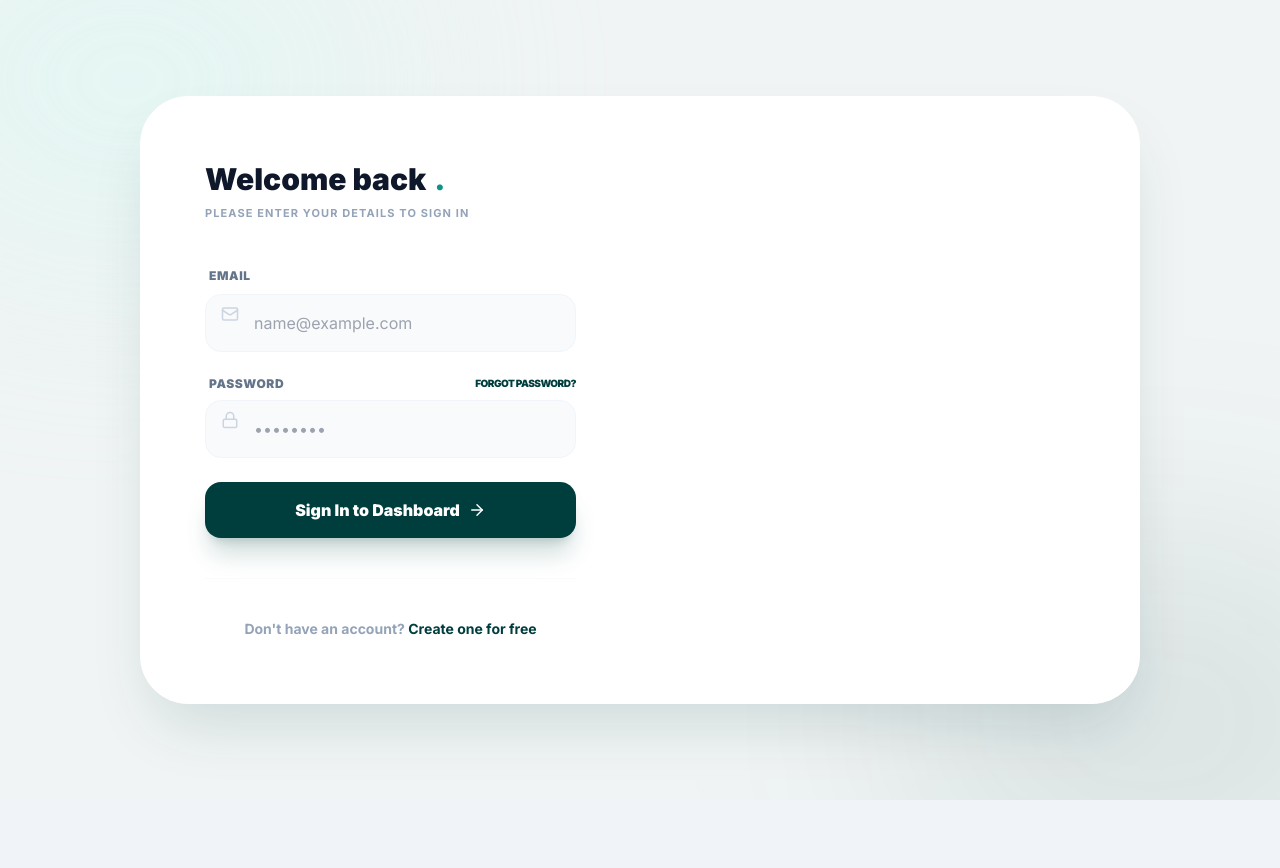
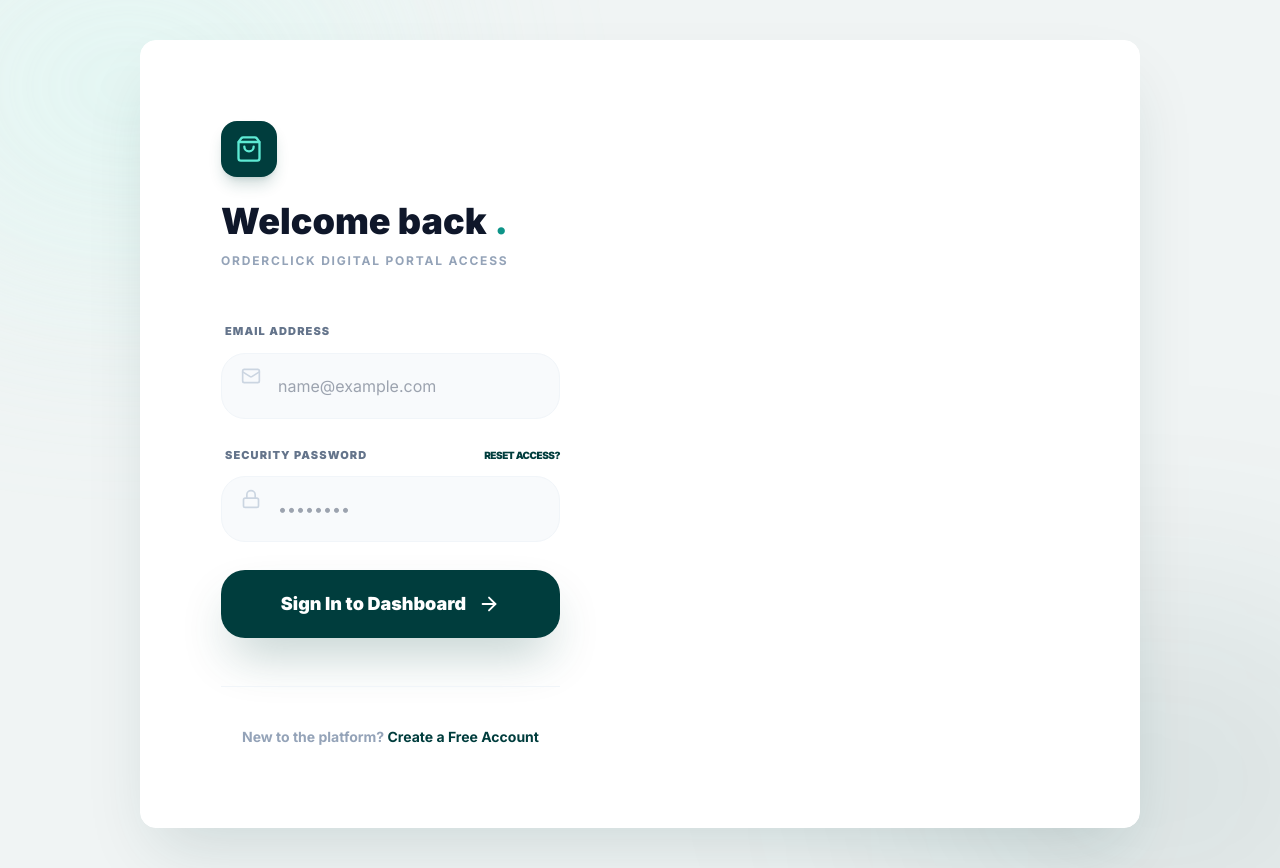
Before and after one commit to EricMomo2957/OrderClick, a React (Vite) app in the folder frontend/: page / in a window 1280 px wide. Before the commit the page ends 800 px from the top, so only its background shows below. Built offline with nearby package versions, Linux system fonts and the light colour scheme.

Commit message:
Update login design and customer shop

```diff
--- a/frontend/src/pages/Login.tsx
+++ b/frontend/src/pages/Login.tsx
@@ -1,5 +1,5 @@
 import { useState } from 'react';
-import { Mail, Lock, ArrowRight, ShieldCheck, ShoppingBag } from 'lucide-react';
+import { Mail, Lock, ArrowRight, ShoppingBag } from 'lucide-react';
 
 interface LoginProps {
   setView: (view: string) => void;
@@ -45,78 +45,56 @@
   };
 
   return (
-    <div className="min-h-screen w-full flex items-center justify-center bg-[#f0f4f4] p-4 md:p-6 font-['Inter'] relative overflow-hidden">
+    <div className="min-h-screen w-full flex items-center justify-center bg-[#f0f4f4] p-4 md:p-10 font-['Inter'] relative overflow-hidden">
       {/* Decorative Blobs */}
       <div className="absolute top-[-10%] left-[-10%] w-[40%] h-[40%] bg-teal-100/50 rounded-full blur-[120px] animate-pulse"></div>
       <div className="absolute bottom-[-10%] right-[-10%] w-[40%] h-[40%] bg-[#003d3d]/10 rounded-full blur-[120px]"></div>
 
-      <div className="relative w-full max-w-[1000px] grid md:grid-cols-2 bg-white rounded-[3rem] shadow-[0_32px_64px_-16px_rgba(0,61,61,0.15)] overflow-hidden border border-white">
+      {/* Expanded White Grid Box */}
+      <div className="relative w-full max-w-[1000px] grid md:grid-cols-2 bg-white rounded-[1.0rem] shadow-[0_32px_64px_-16px_rgba(0,61,61,0.15)] overflow-hidden border border-white">
 
-        {/* Left Side: Branding/Visual */}
-        <div className="hidden md:flex flex-col justify-between p-12 bg-[#003d3d] text-white relative overflow-hidden">
-          <div className="relative z-10">
-            <div className="h-12 w-12 bg-white/10 backdrop-blur-md rounded-2xl flex items-center justify-center mb-6">
-              <ShoppingBag className="text-teal-300" size={24} />
+        {/* Left Side: Form Section */}
+        <div className="p-10 md:p-20 flex flex-col justify-center">
+          <div className="mb-12">
+            <div className="h-14 w-14 bg-[#003d3d] rounded-2xl flex items-center justify-center mb-6 shadow-lg shadow-teal-900/20">
+               <ShoppingBag className="text-teal-300" size={28} />
             </div>
-            <h2 className="text-4xl font-black leading-tight">
-              Premium <br />Shopping <br />Experience.
-            </h2>
-            <p className="text-teal-100/60 mt-4 text-sm font-medium max-w-[250px]">
-              Access your digital receipts, manage orders, and explore the marketplace.
+            <h1 className="text-4xl font-black text-slate-900 flex items-center gap-2">
+              Welcome back<span className="text-teal-600">.</span>
+            </h1>
+            <p className="text-slate-400 font-bold text-xs uppercase tracking-[0.15em] mt-3">
+              OrderClick Digital Portal Access
             </p>
           </div>
 
-          <div className="relative z-10 flex items-center gap-3 text-xs font-bold uppercase tracking-[0.2em] text-teal-300/80">
-            <ShieldCheck size={16} />
-            Secure Enterprise Portal v2.0
-          </div>
-
-          {/* Abstract Pattern Overlay */}
-          <div className="absolute inset-0 opacity-10 pointer-events-none">
-            <div className="absolute top-0 right-0 w-64 h-64 border-[40px] border-white rounded-full translate-x-32 -translate-y-32"></div>
-            <div className="absolute bottom-0 left-0 w-32 h-32 border-[20px] border-white rounded-full -translate-x-16 translate-y-16"></div>
-          </div>
-        </div>
-
-        {/* Right Side: Form */}
-        <div className="p-10 md:p-16 flex flex-col justify-center">
-          <div className="mb-10">
-            <h1 className="text-3xl font-black text-slate-900 flex items-center gap-2">
-              Welcome back<span className="text-teal-600">.</span>
-            </h1>
-            <p className="text-slate-400 font-bold text-[11px] uppercase tracking-widest mt-2">
-              Please enter your details to sign in
-            </p>
-          </div>
-
-          <form onSubmit={handleLogin} className="space-y-6">
-            <div className="space-y-2">
-              <label className="text-xs font-black text-slate-500 uppercase tracking-wider ml-1">Email</label>
+          <form onSubmit={handleLogin} className="space-y-7">
+            <div className="space-y-3">
+              <label className="text-[11px] font-black text-slate-500 uppercase tracking-widest ml-1">Email Address</label>
               <div className="relative group">
-                <Mail className="absolute left-4 top-1/2 -translate-y-1/2 text-slate-300 group-focus-within:text-[#003d3d] transition-colors" size={18} />
+                <Mail className="absolute left-5 top-1/2 -translate-y-1/2 text-slate-300 group-focus-within:text-[#003d3d] transition-colors" size={20} />
                 <input
                   type="email"
                   placeholder="name@example.com"
                   value={email}
-                  className="w-full pl-12 pr-5 py-4 bg-slate-50 border border-slate-100 rounded-2xl outline-none focus:border-[#003d3d] focus:bg-white focus:ring-4 focus:ring-[#003d3d]/5 transition-all font-medium text-slate-700"
+                  className="w-full pl-14 pr-6 py-5 bg-slate-50 border border-slate-100 rounded-[1.5rem] outline-none focus:border-[#003d3d] focus:bg-white focus:ring-8 focus:ring-[#003d3d]/5 transition-all font-medium text-slate-700"
                   onChange={(e) => setEmail(e.target.value)}
                   required
                 />
               </div>
             </div>
 
-            <div className="space-y-2">
+            <div className="space-y-3">
               <div className="flex justify-between items-center ml-1">
-                <label className="text-xs font-black text-slate-500 uppercase tracking-wider">Password</label>
-                <button type="button" className="text-[10px] font-black text-[#003d3d] uppercase tracking-tighter hover:opacity-70">Forgot Password?</button>
+                <label className="text-[11px] font-black text-slate-500 uppercase tracking-widest">Security Password</label>
+                <button type="button" className="text-[10px] font-black text-[#003d3d] uppercase tracking-tighter hover:opacity-70 transition-opacity">Reset Access?</button>
               </div>
               <div className="relative group">
-                <Lock className="absolute left-4 top-1/2 -translate-y-1/2 text-slate-300 group-focus-within:text-[#003d3d] transition-colors" size={18} />
+                <Lock className="absolute left-5 top-1/2 -translate-y-1/2 text-slate-300 group-focus-within:text-[#003d3d] transition-colors" size={20} />
                 <input
                   type="password"
                   placeholder="••••••••"
                   value={password}
-                  className="w-full pl-12 pr-5 py-4 bg-slate-50 border border-slate-100 rounded-2xl outline-none focus:border-[#003d3d] focus:bg-white focus:ring-4 focus:ring-[#003d3d]/5 transition-all font-medium text-slate-700"
+                  className="w-full pl-14 pr-6 py-5 bg-slate-50 border border-slate-100 rounded-[1.5rem] outline-none focus:border-[#003d3d] focus:bg-white focus:ring-8 focus:ring-[#003d3d]/5 transition-all font-medium text-slate-700"
                   onChange={(e) => setPassword(e.target.value)}
                   required
                 />
@@ -126,30 +104,50 @@
             <button
               type="submit"
               disabled={isLoading}
-              className="w-full bg-[#003d3d] text-white font-black py-4 rounded-2xl shadow-xl shadow-teal-900/20 hover:bg-slate-800 active:scale-[0.98] transition-all flex items-center justify-center gap-2 group disabled:opacity-70"
+              className="w-full bg-[#003d3d] text-white font-black py-5 rounded-[1.5rem] shadow-2xl shadow-teal-900/30 hover:bg-slate-800 active:scale-[0.98] transition-all flex items-center justify-center gap-3 group disabled:opacity-70 mt-4 text-lg"
             >
               {isLoading ? "Authenticating..." : (
                 <>
                   Sign In to Dashboard
-                  <ArrowRight size={18} className="group-hover:translate-x-1 transition-transform" />
+                  <ArrowRight size={22} className="group-hover:translate-x-2 transition-transform" />
                 </>
               )}
             </button>
           </form>
 
-          <div className="mt-10 pt-10 border-t border-slate-50 text-center">
+          <div className="mt-12 pt-10 border-t border-slate-100 text-center">
             <p className="text-slate-400 text-sm font-bold">
-              Don't have an account?{' '}
+              New to the platform?{' '}
               <button
                 type="button"
                 onClick={() => setView('register')}
-                className="text-[#003d3d] hover:underline underline-offset-4"
+                className="text-[#003d3d] hover:underline underline-offset-8 decoration-2"
               >
-                Create one for free
+                Create a Free Account
               </button>
             </p>
           </div>
         </div>
+
+        {/* Right Side: Image Section */}
+        <div className="hidden md:block relative h-full w-full">
+          <img
+            src="https://images.unsplash.com/photo-1607082348824-0a96f2a4b9da?auto=format&fit=crop&q=80&w=2070"
+            alt="Shopping Experience"
+            className="absolute inset-0 w-full h-full object-cover"
+          />
+          {/* Subtle Overlay to match branding */}
+          <div className="absolute inset-0 bg-gradient-to-tr from-[#003d3d]/40 to-transparent"></div>
+
+          {/* Float Badge over image */}
+          <div className="absolute bottom-10 left-10 right-10 bg-white/10 backdrop-blur-xl border border-white/20 p-8 rounded-[2rem]">
+             <p className="text-white font-black text-2xl leading-snug">
+               "Seamlessly managing your <span className="text-teal-300">digital marketplace</span> and orders in one click."
+             </p>
+             <div className="mt-4 h-1 w-12 bg-teal-400 rounded-full"></div>
+          </div>
+        </div>
+
       </div>
     </div>
   );
--- a/frontend/src/pages/customer/CustomerShop.tsx
+++ b/frontend/src/pages/customer/CustomerShop.tsx
@@ -97,7 +97,7 @@
       </div>
 
       {/* Product Grid */}
-      <div className="grid grid-cols-1 sm:grid-cols-2 lg:grid-cols-3 xl:grid-cols-4 gap-6">
+      <div className="grid grid-cols-4 sm:grid-cols-10 lg:grid-cols-3 xl:grid-cols-10 gap-6">
         {products
           .filter(p => activeCategory === 'All' || p.category === activeCategory)
           .map(p => (
```
